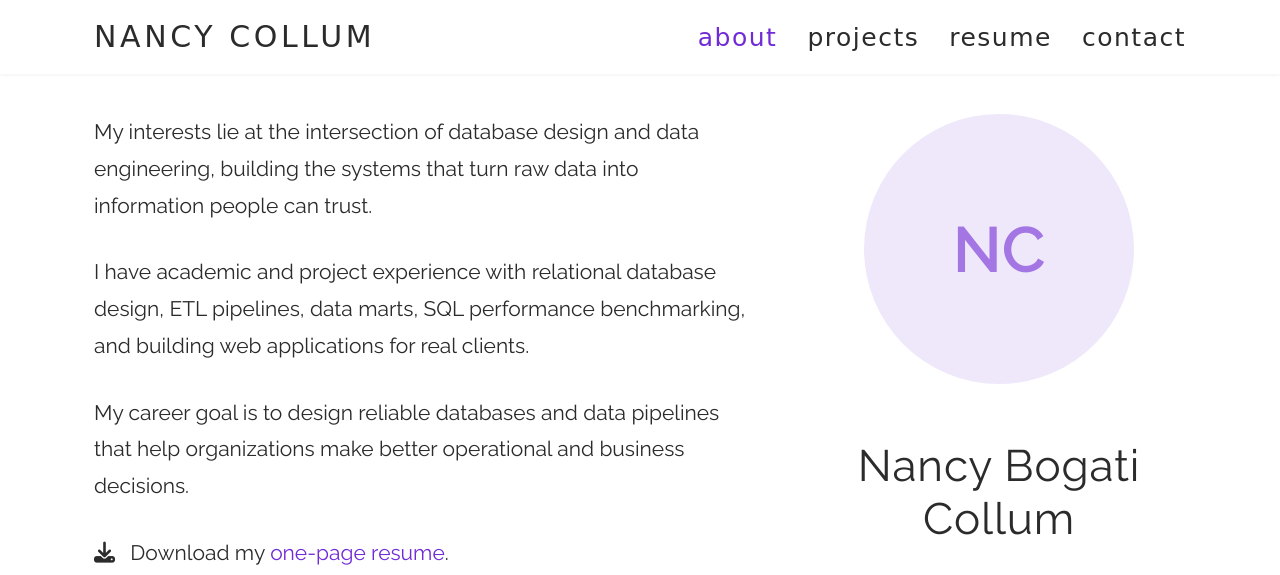
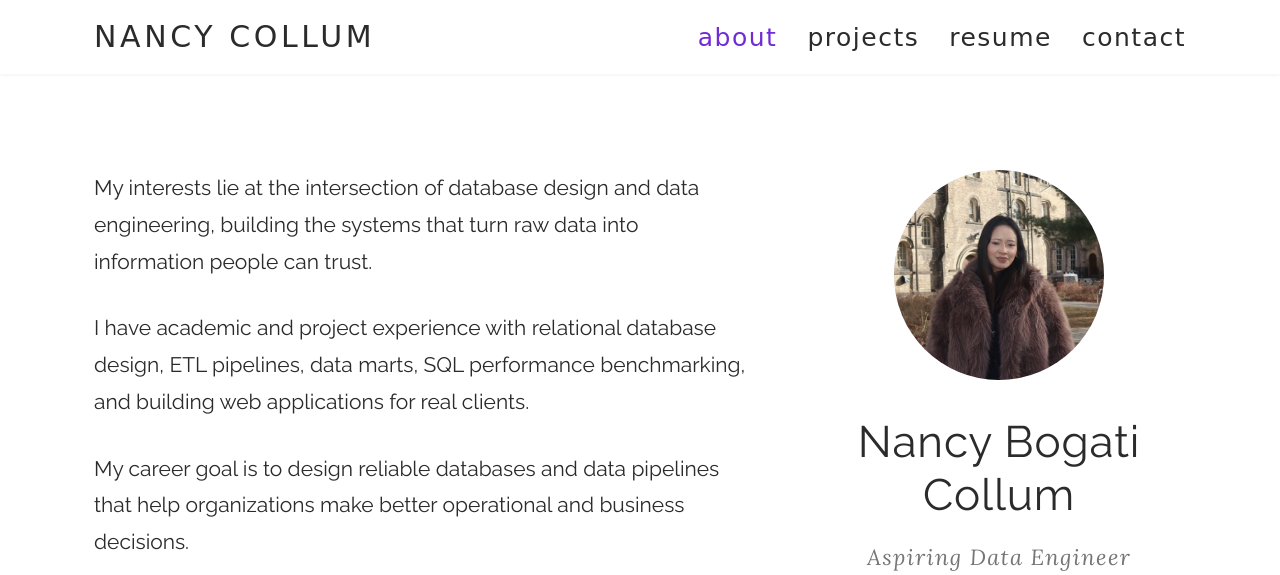
Before and after one commit to ncollum/ncollum.github.io, a plain HTML site: page index.html in a window 1280 px wide. Shown: the top 575 px of the page. Drawn offline with Linux system fonts and the light colour scheme; a web font is replaced by a local one.

Commit message:
Add profile photo

```diff
--- a/index.html
+++ b/index.html
@@ -51,9 +51,7 @@
   </div>
   <div class="profile">
     <div class="avatar">
-      <!-- To add your photo: put it in assets/ as nancy.jpg and replace the line below with
-           <img src="assets/nancy.jpg" alt="Nancy Bogati Collum"> -->
-      <span>NC</span>
+      <img src="assets/nancy.jpg" alt="Nancy Bogati Collum">
     </div>
     <h2>Nancy Bogati Collum</h2>
     <p class="role">Aspiring Data Engineer</p>
--- a/style.css
+++ b/style.css
@@ -15,12 +15,12 @@ a:focus-visible,button:focus-visible{outline:2px solid var(--purple);outline-off
 .nav a.active,.nav a:hover{color:var(--purple);text-decoration:none}
 
 /* about page */
-.about{max-width:1140px;margin:0 auto;padding:40px 24px 80px;display:grid;grid-template-columns:1.75fr 1fr;gap:64px;align-items:start}
+.about{max-width:1140px;margin:0 auto;padding:96px 24px 80px;display:grid;grid-template-columns:1.75fr 1fr;gap:64px;align-items:start}
 .profile{text-align:center}
-.avatar{width:270px;height:270px;border-radius:50%;margin:0 auto 22px;background:#efe8fb;display:grid;place-items:center;overflow:hidden}
+.avatar{width:210px;height:210px;border-radius:50%;margin:0 auto 22px;background:#efe8fb;display:grid;place-items:center;overflow:hidden}
 .avatar img{width:100%;height:100%;object-fit:cover}
 .avatar span{font:600 64px "Raleway",sans-serif;color:var(--purple);opacity:.6}
-.profile h2{font:400 44px/1.2 "Raleway",sans-serif;color:var(--ink);margin:56px 0 24px;letter-spacing:.02em}
+.profile h2{font:400 44px/1.2 "Raleway",sans-serif;color:var(--ink);margin:36px 0 20px;letter-spacing:.02em}
 .profile .role{margin:0 0 36px;font:400 22px/1.4 "Lora",Georgia,serif;letter-spacing:.06em;color:var(--muted)}
 .profile .org{margin:0 0 18px;color:var(--muted);font-size:16px}
 .social{display:flex;justify-content:center;gap:18px;list-style:none;padding:0;margin:0}
```
Also changed, not shown: assets/nancy.jpg (added).
